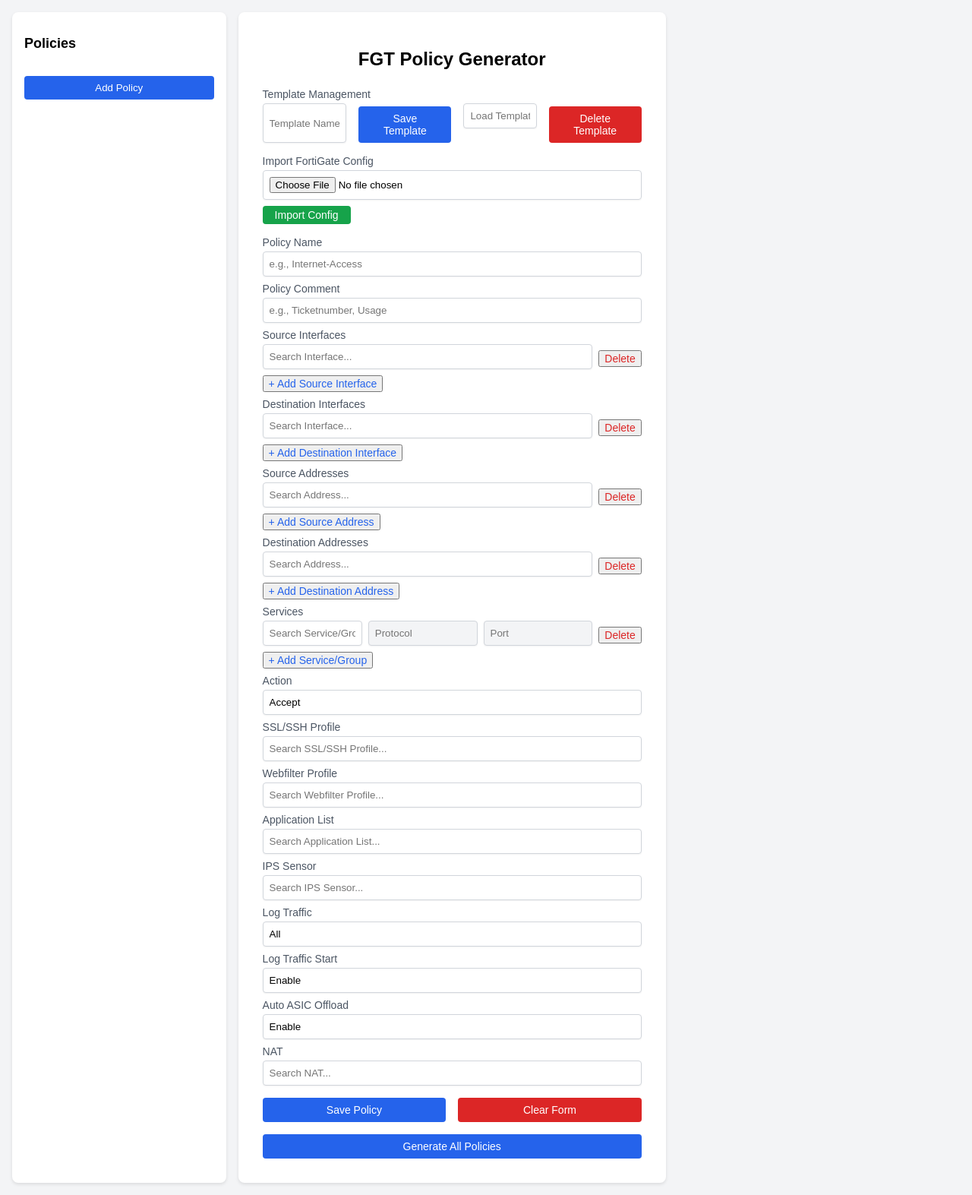
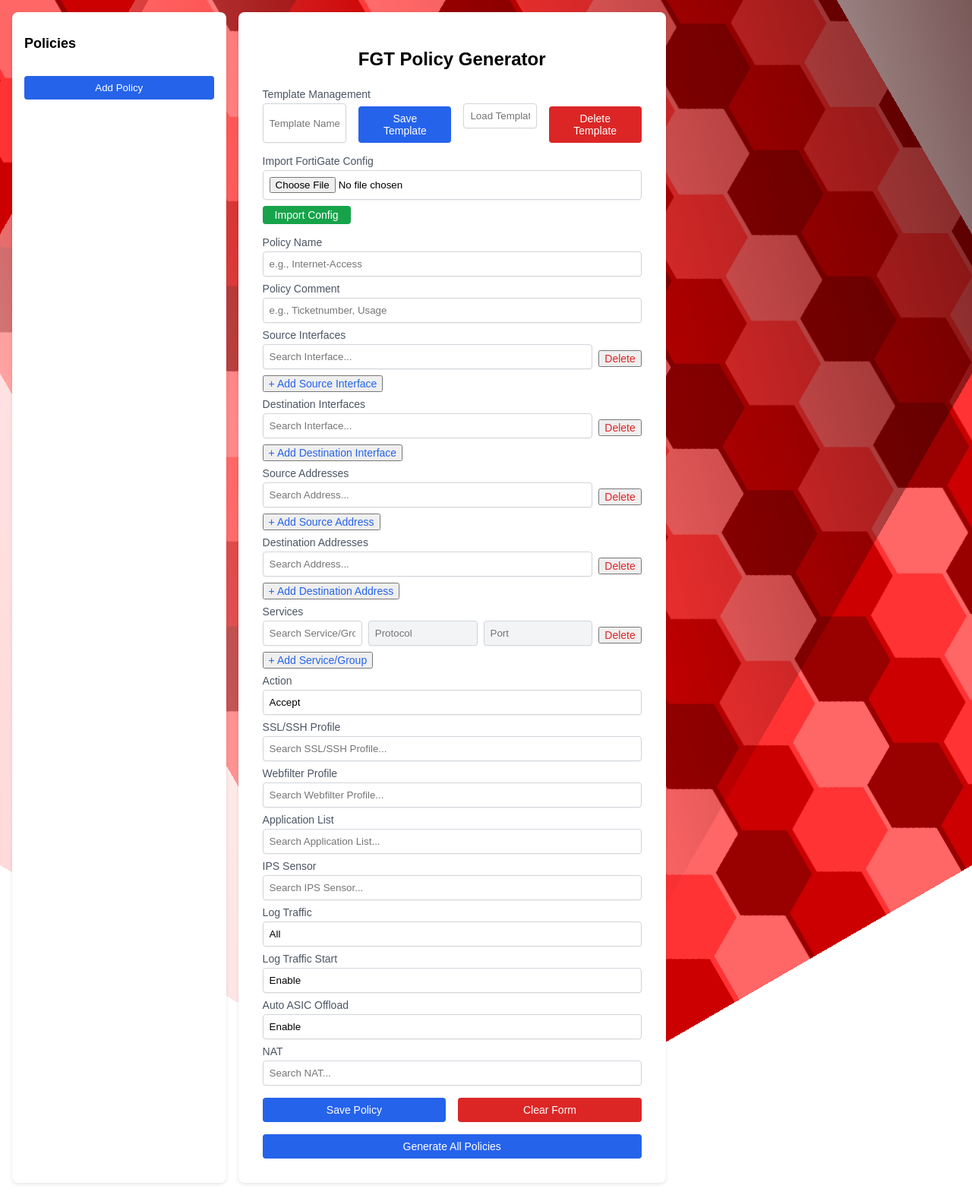
Before and after one commit to arumes31/fortigate-config-generator, a Flask app: page / in a window 1280 px wide. Shown: the whole page at 76% size. Run offline with Flask 3, Linux system fonts and the light colour scheme; parts of the project's set-up code (start-up, migrations or seed data) failed here and were passed over.

Commit message:
v1-5c-background

```diff
--- a/templates/index.html
+++ b/templates/index.html
@@ -6,13 +6,99 @@
     <title>FortiGate Policy Generator</title>
     <link rel="icon" type="image/x-icon" href="/static/favicon.ico">
     <style>
+        html {
+            width: 100%;
+            min-height: 100vh;
+        }
+
         body {
-            background-color: #f3f4f6;
             margin: 0;
             font-family: Arial, sans-serif;
+            min-height: 100vh;
+            width: 100%;
+            position: relative;
             display: flex;
-            min-height: 100vh;
-        }
+            justify-content: center;
+            align-items: center;
+        }
+
+        body::before {
+            content: "";
+            position: fixed;
+            top: 50%;
+            left: 50%;
+            width: 150vw;
+            height: 150vh;
+            transform: translate(-50%, -50%) rotate(60deg);
+            transform-origin: center center;
+            --u: 1.5vmax;
+            --c1: #ff6666;
+            --c2: #ff3333;
+            --c3: #cc0000;
+            --c4: #990000;
+            --gp: 50% / calc(var(--u) * 10) calc(var(--u) * 12);
+            --glt: repeating-conic-gradient(
+                    from 210deg at 16.66% 25%,
+                    var(--c2) 0% 33.3%,
+                    #fff0 0% 100%
+                )
+                var(--gp);
+            --glb: repeating-conic-gradient(
+                    from 210deg at 16.66% 75%,
+                    var(--c4) 0% 33.3%,
+                    #fff0 0% 100%
+                )
+                var(--gp);
+            background: repeating-linear-gradient(
+                        to bottom,
+                        var(--c1) 0% 1.5%,
+                        transparent 1.5% 23.5%,
+                        var(--c2) 23.5% 26.5%,
+                        transparent 26.5% 48.5%,
+                        var(--c3) 48.5% 51.5%,
+                        transparent 51.5% 73.5%,
+                        var(--c4) 73.5% 76.5%,
+                        transparent 76.5% 98.5%,
+                        var(--c1) 98.5% 100%
+                    )
+                    var(--gp),
+                var(--glt), var(--glb), var(--glt), var(--glb), var(--glt), var(--glb),
+                var(--glt), var(--glb),
+                repeating-conic-gradient(
+                        from 150deg at 50% 75%,
+                        var(--c1) 0% 33.3%,
+                        #fff0 0% 100%
+                    )
+                    var(--gp),
+                repeating-conic-gradient(
+                        from 90deg at 66.66% 50%,
+                        var(--c4) 0% 33.3%,
+                        #fff0 0% 100%
+                    )
+                    var(--gp),
+                repeating-conic-gradient(
+                        from -90deg at 50% 25%,
+                        var(--c1) 0% 33.3%,
+                        var(--c2) 0% 66.4%,
+                        var(--c3) 0% 100%
+                    )
+                    var(--gp);
+            z-index: -2;
+        }
+
+        body::after {
+            content: "";
+            position: fixed;
+            top: 50%;
+            left: 50%;
+            width: 150vw;
+            height: 150vh;
+            transform: translate(-50%, -50%) rotate(-60deg);
+            transform-origin: center center;
+            background: linear-gradient(-45deg, #330000 0%, transparent 50%, #ffcccc 100%);
+            z-index: -1;
+        }
+
         .container {
             width: 100%;
             height: 100%;
@@ -21,11 +107,10 @@
             flex-direction: row;
             gap: 16px;
             box-sizing: border-box;
-        }
-        html, body {
-            width: 100%;
-            min-height: 100vh;
-        }
+            position: relative;
+            z-index: 1;
+        }
+
         .policy-list-container {
             width: 20%;
             background-color: #ffffff;
```
